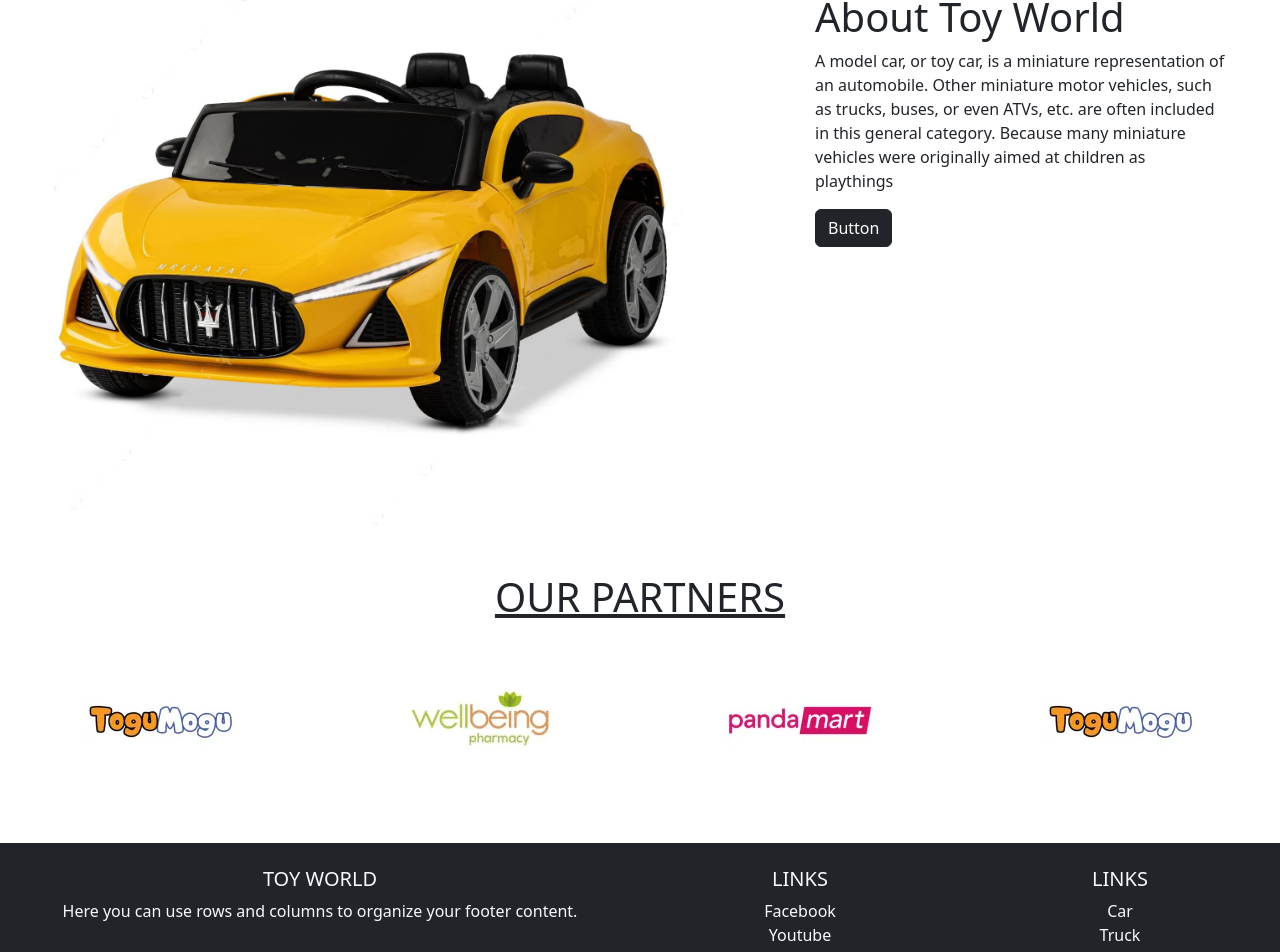
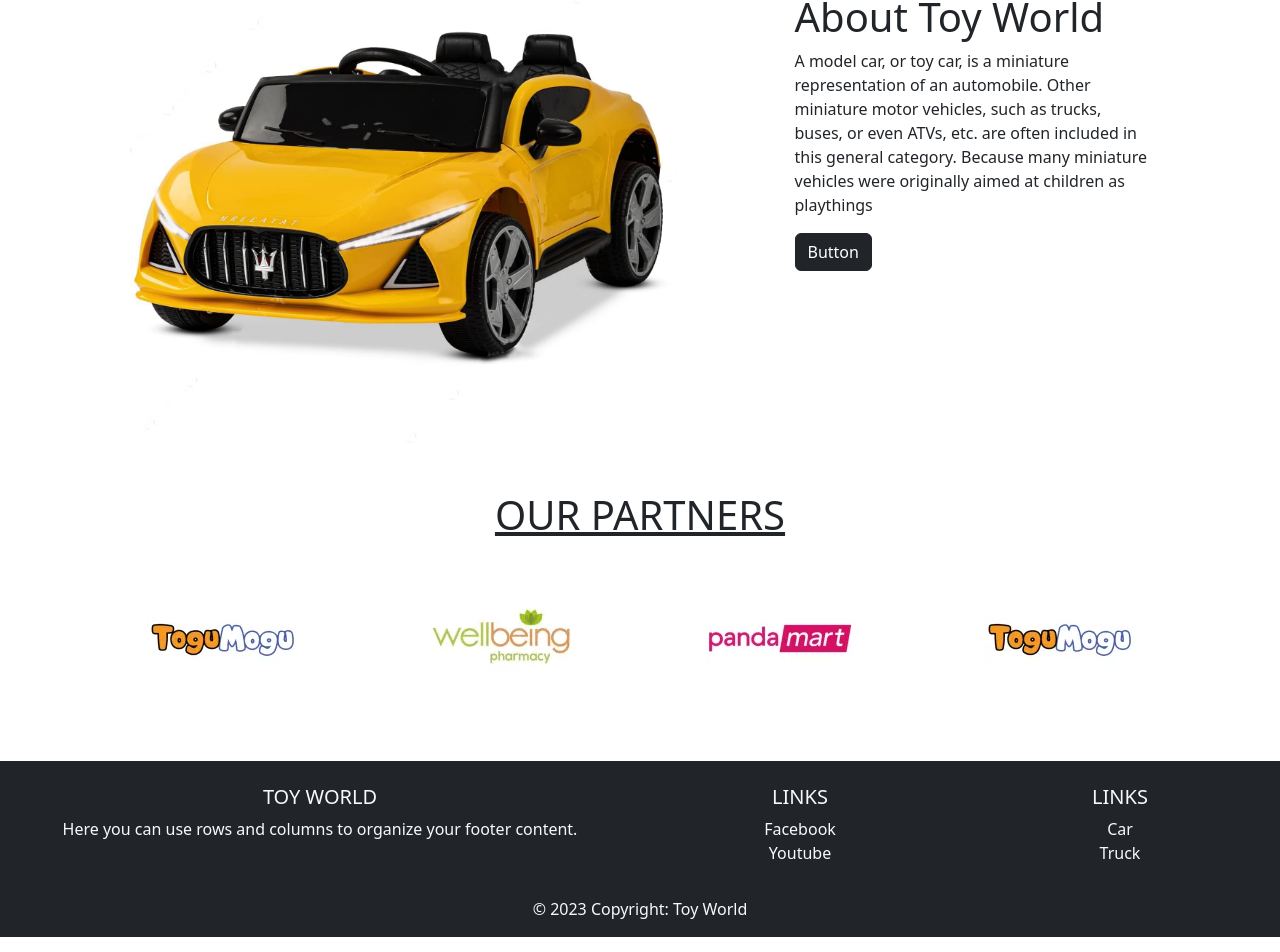
Before and after one commit to a-ashik/toy-marketplace, a React (Vite) app: page / in a window 1280 px wide. Shown: the part 877-1829 px from the top of the page. Built offline with nearby package versions, Linux system fonts and the light colour scheme; no server answers.

Commit message:
error page added

```diff
--- /dev/null
+++ b/src/NotFound/NotFound.jsx
@@ -0,0 +1,14 @@
+import React from 'react';
+import error from '../assets/error.jpg'
+
+const NotFound = () => {
+    return (
+        <div>
+            <div className="w-100 ">
+                <img className="w-100 " src={error} alt="" />
+            </div>
+        </div>
+    );
+};
+
+export default NotFound;
--- a/src/main.jsx
+++ b/src/main.jsx
@@ -16,6 +16,7 @@ import Register from './pages/Register/Register';
 import AuthProvider from './provider/AuthProvider';
 import CarDetails from './pages/CarDetails/CarDetails';
 import PrivateRoute from './Routes/PrivateRoute';
+import NotFound from './NotFound/NotFound';
 
 
 const router = createBrowserRouter([
@@ -58,9 +59,14 @@ const router = createBrowserRouter([
         path: "/register",
         element:<Register></Register>
       }
+
     ]
 
   },
+  {
+    path: "*",
+    element:<NotFound></NotFound>
+  }
 ]);
 
 
--- a/src/pages/About/About.jsx
+++ b/src/pages/About/About.jsx
@@ -10,7 +10,7 @@ const About = () => {
     },[])
 
     return (
-        <div className="mb-5">
+        <div className="mb-5 container">
             <h1 className='text-center text-decoration-underline'>About Us</h1>
             <div data-aos="fade-left" className="d-flex justify-content-around row">
                 <div className="col-md-4 col-sm-12 w-50 h-50">
--- a/src/pages/Partners/Partners.jsx
+++ b/src/pages/Partners/Partners.jsx
@@ -13,7 +13,7 @@ const Partners = () => {
 
 
     return (
-        <div className="mb-5 text-center">
+        <div className="mb-5 text-center container">
             <h1 className="text-center text-decoration-underline">OUR PARTNERS</h1>
             <div data-aos="fade-left" className='d-flex justify-content-between mt-4 row mx-auto'>
                 <div  className='col-md-3 col-sm-12'>
```
Also changed, not shown: src/assets/error.jpg (added).
